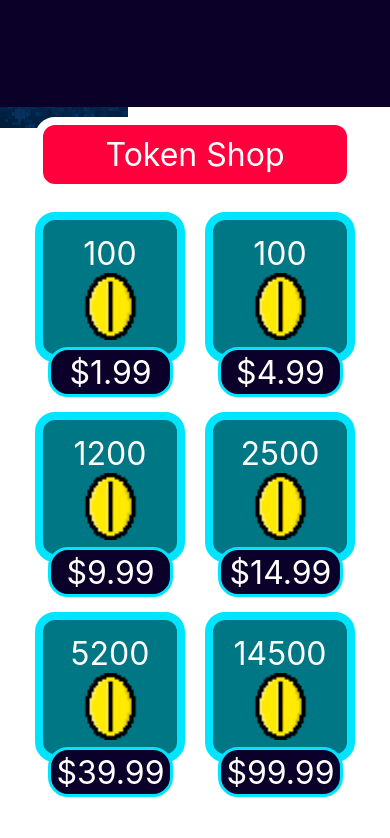
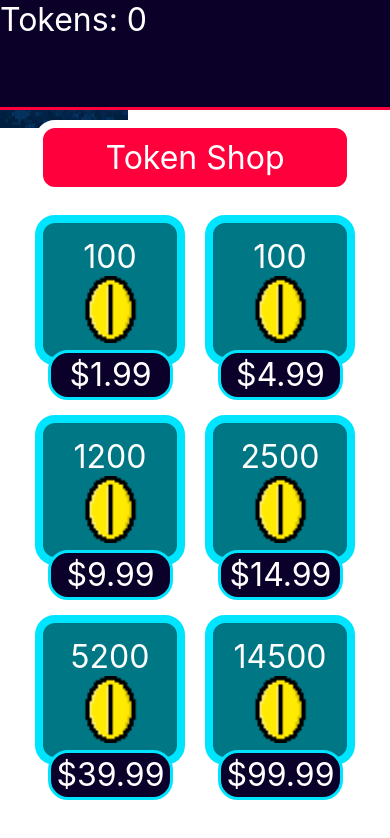
Before and after one commit to davavi02/IoTClaw-Senior-Design-2025-26, a React Native app in the folder frontend/: screen / in a window 390 px wide. Shown: the top 838 px of the page. Built offline with nearby package versions, Linux system fonts and the light colour scheme; no server answers; what expo-auth-session, expo-web-browser would draw is missing.

Commit message:
Debug for now token counter and header bottom border

```diff
--- a/frontend/components/ShopScreen.tsx
+++ b/frontend/components/ShopScreen.tsx
@@ -1,18 +1,23 @@
 import React from 'react';
 import Background from './Background';
 import ShopButton from './ShopButton';
+import useUserDataStore from '../stores/UserDataStore';
 import {
   View,
   Text,
   StyleSheet,
+  Touchable,
 } from 'react-native';
 
 const ShopScreen = () => {
+
+  const { numTokens } = useUserDataStore();
 
   return (
     <Background>
 
       <View style={styles.shopHeader}>
+        <Text style={styles.tokenText}>Tokens: {numTokens}</Text>
       </View>
 
       <View style={styles.shopBannerContainer}>
@@ -49,15 +54,16 @@ const styles = StyleSheet.create({
     flex: 6,
     flexDirection: "row",
     alignSelf: "center",
-
   },
   shopHeader: {
     flex: 1,
+    flexDirection: "row",
     backgroundColor: "#0B0028",
+    borderBottomWidth: 3,
+    borderColor: "#FF003C",
   },
   shopBannerContainer: {
     padding: 10,
-
   },
   shopBanner: {
     width: 320,
@@ -68,17 +74,21 @@ const styles = StyleSheet.create({
     borderColor: "#FFFFFF",
     alignItems: "center",
     alignSelf: "center",
-    justifyContent: "center"
+    justifyContent: "center",
   },
   bannerText: {
     fontSize: 32,
-    color: "#FFFFFF"
+    color: "#FFFFFF",
   },
   shopItemCol: {
     flexDirection: "column",
     alignItems: "center",
     padding: 10,
   },
+  tokenText: {
+    fontSize: 32,
+    color: "#FFFFFF",
+  },
 });
 
 export default ShopScreen;
```
